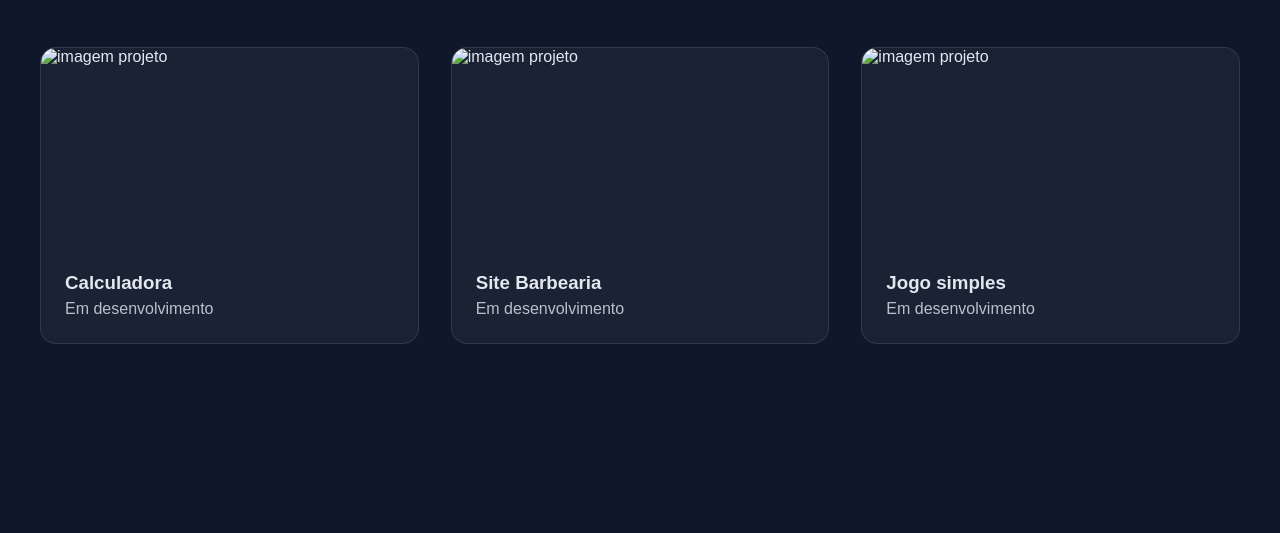
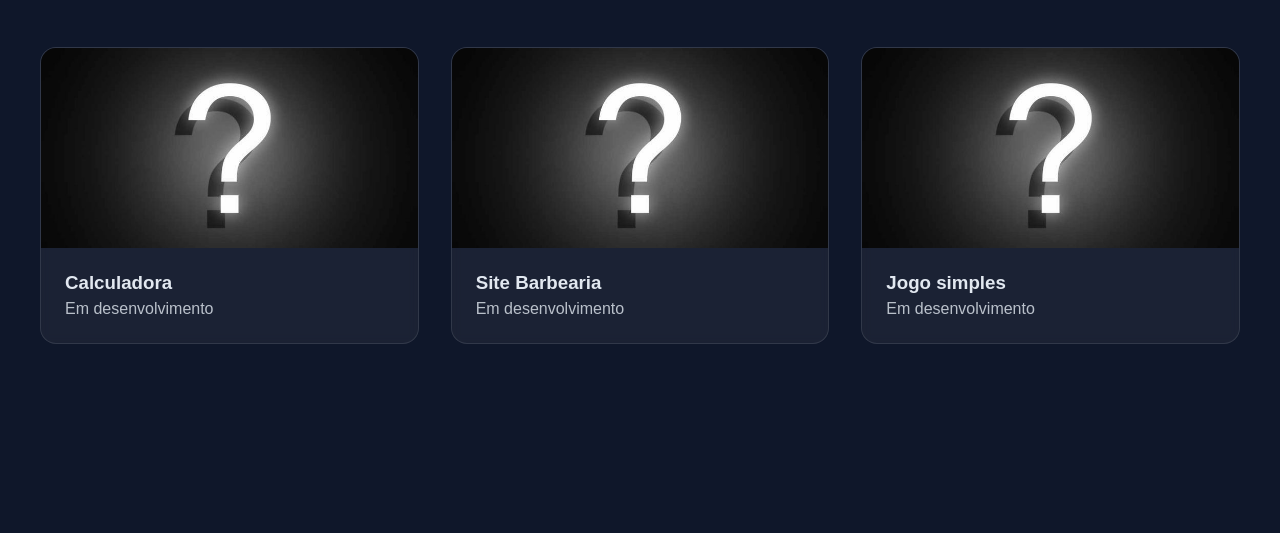
Before and after one commit to VictorMoraiss/Meus-projetos, a plain HTML site: page index.html in a window 1280 px wide. Shown: the part 1519-2052 px from the top of the page. Drawn offline with Linux system fonts and the light colour scheme.

Commit message:
Update index.html

```diff
--- a/index.html
+++ b/index.html
@@ -30,7 +30,7 @@
 
 
     <header id="Inicio" class="cabecalho">
-        <img src="img/Foto-profissional.jpg" alt="Foto de Victor" class="foto-perfil">
+        <img src="foto.jpg" alt="Foto de Victor" class="foto-perfil">
         <h1>Victor Morais</h1>
         <p class="cabecalho-sub-titulo">Desenvolvedor Front-end</p>
     </header>
@@ -63,7 +63,7 @@
         <div class="projetos-caixa">
 
             <div class="projetos-card">
-                <img src="img/ponto-interrogacao2.jpeg" alt="imagem projeto" class="projetos-imagem">
+                <img src="interrogacao.jpeg" alt="imagem projeto" class="projetos-imagem">
                 <div class="caixa-textos-projetos">
                     <h3 class="info-projetos">Calculadora</h3>
                     <p class="paragrafo-projetos">Em desenvolvimento</p>
@@ -71,7 +71,7 @@
             </div>
 
             <div class="projetos-card">
-                <img src="img/ponto-interrogacao2.jpeg" alt="imagem projeto" class="projetos-imagem">
+                <img src="interrogacao.jpeg" alt="imagem projeto" class="projetos-imagem">
                 <div class="caixa-textos-projetos">
                     <h3 class="info-projetos">Site Barbearia</h3>
                     <p class="paragrafo-projetos">Em desenvolvimento</p>
@@ -79,7 +79,7 @@
             </div>
 
             <div class="projetos-card">
-                <img src="img/ponto-interrogacao2.jpeg" alt="imagem projeto" class="projetos-imagem">
+                <img src="interrogacao.jpeg" alt="imagem projeto" class="projetos-imagem">
                 <div class="caixa-textos-projetos">
                     <h3 class="info-projetos">Jogo simples</h3>
                     <p class="paragrafo-projetos">Em desenvolvimento</p>
```
